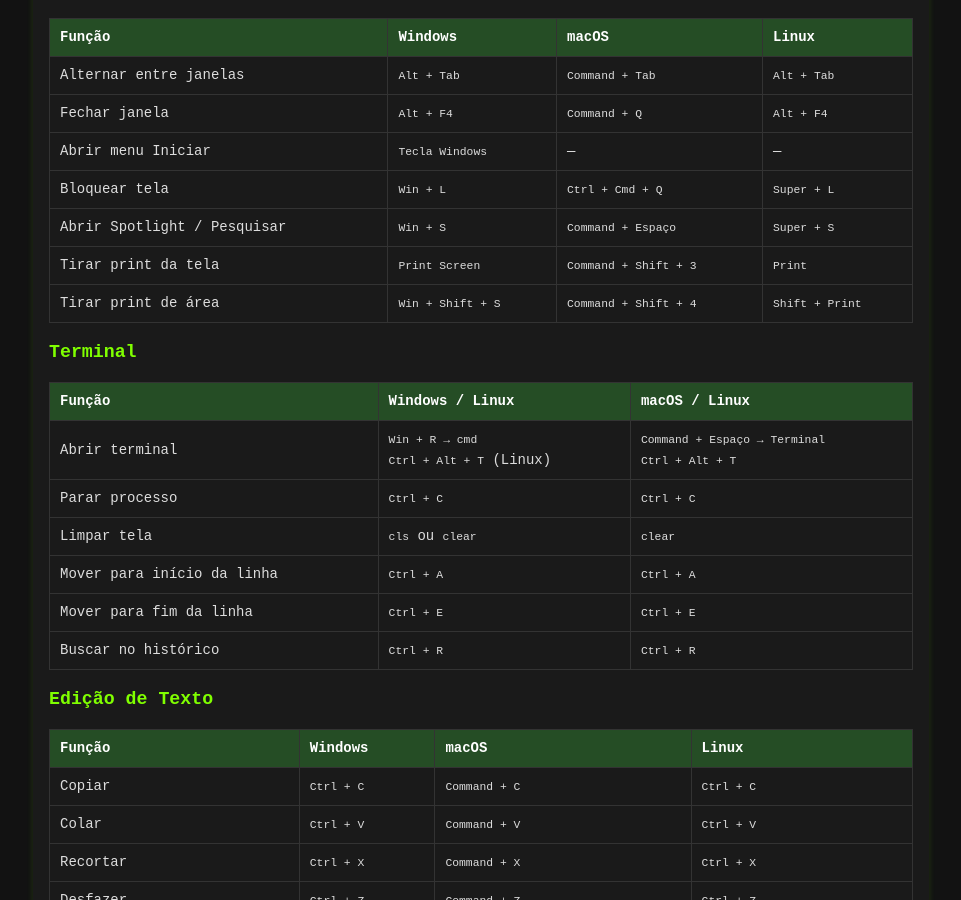
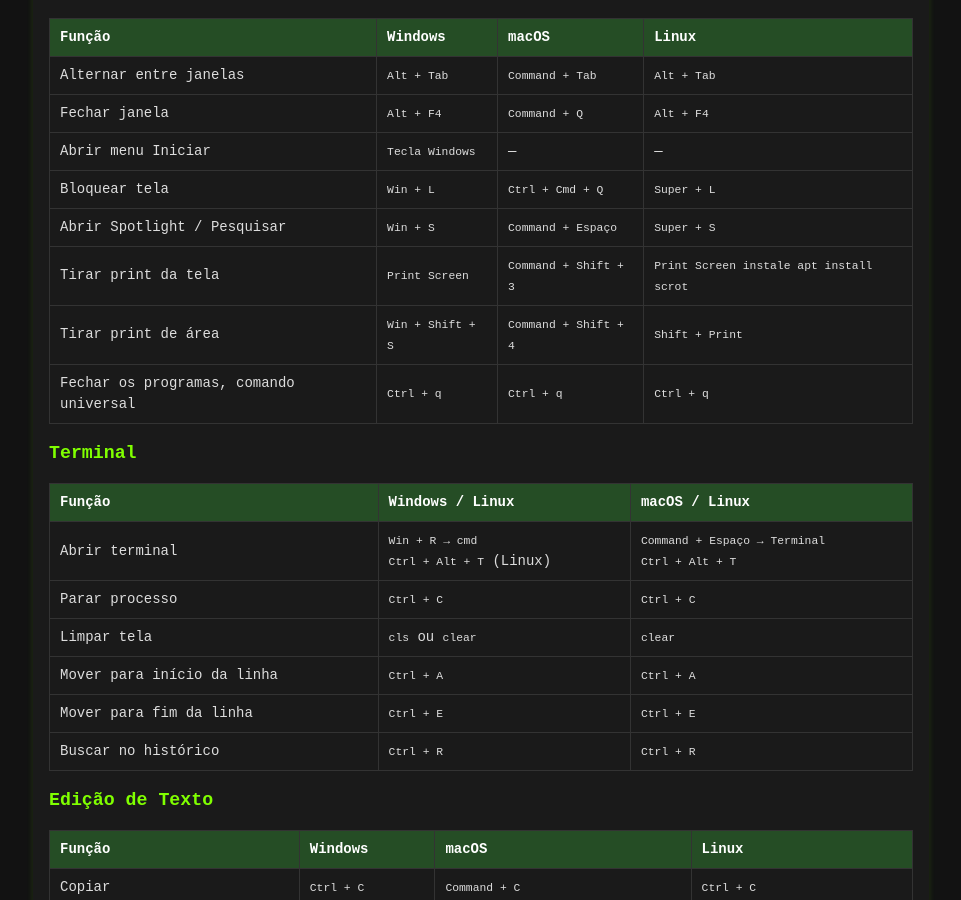
Before and after one commit to Piolinux/piolinux-site, a Jekyll site: the page built from _pages/_referencias/domine-atalhos-de-teclado-windows-macos-e-linux-tabela.md, in a window 1280 px wide and 900 px high, scrolled down 457 px. Shown: the whole window, without its empty margins (159-1120 px from the left). Built offline with Jekyll 4.4.1, drawn with Linux system fonts in a browser that asks for light colours.

Commit message:
Update domine-atalhos-de-teclado-windows-macos-e-linux-tabela.md

```diff
--- a/_pages/_referencias/domine-atalhos-de-teclado-windows-macos-e-linux-tabela.md
+++ b/_pages/_referencias/domine-atalhos-de-teclado-windows-macos-e-linux-tabela.md
@@ -56,11 +56,11 @@ permalink: /referencias/atalhos-de-teclado/
       <td data-label="macOS"><code>Command + Espaço</code></td>
       <td data-label="Linux"><code>Super + S</code></td>
     </tr>
-    <tr>
+     <tr>
       <td data-label="Função">Tirar print da tela</td>
       <td data-label="Windows"><code>Print Screen</code></td>
       <td data-label="macOS"><code>Command + Shift + 3</code></td>
-      <td data-label="Linux"><code>Print</code></td>
+      <td data-label="Linux"><code>Print Screen instale apt install scrot</code></td>
     </tr>
     <tr>
       <td data-label="Função">Tirar print de área</td>
@@ -68,6 +68,13 @@ permalink: /referencias/atalhos-de-teclado/
       <td data-label="macOS"><code>Command + Shift + 4</code></td>
       <td data-label="Linux"><code>Shift + Print</code></td>
     </tr>
+     <tr>
+      <td data-label="Função">Fechar os programas, comando universal</td>
+      <td data-label="Windows"><code>Ctrl + q</code></td>
+      <td data-label="macOS"><code>Ctrl + q</code></td>
+      <td data-label="Linux"><code>Ctrl + q</code></td>
+    </tr>
+
   </tbody>
 </table>
 
```
